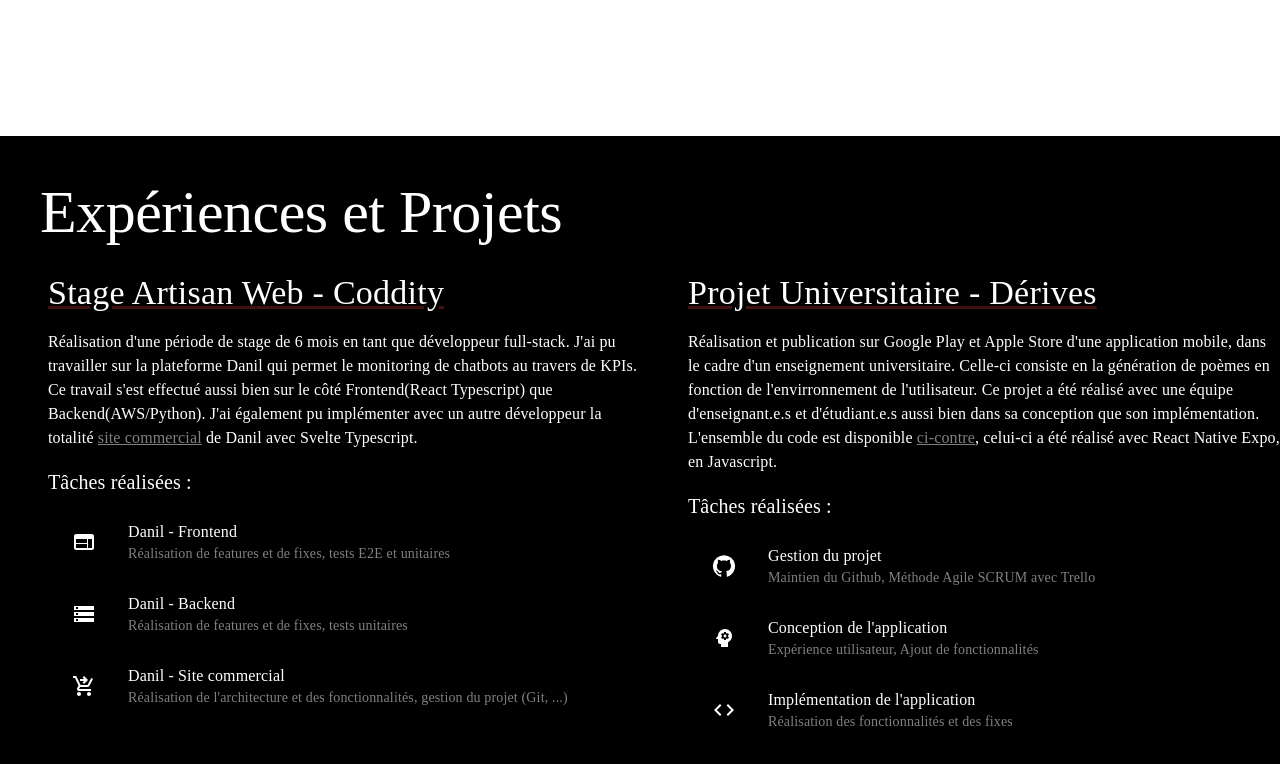
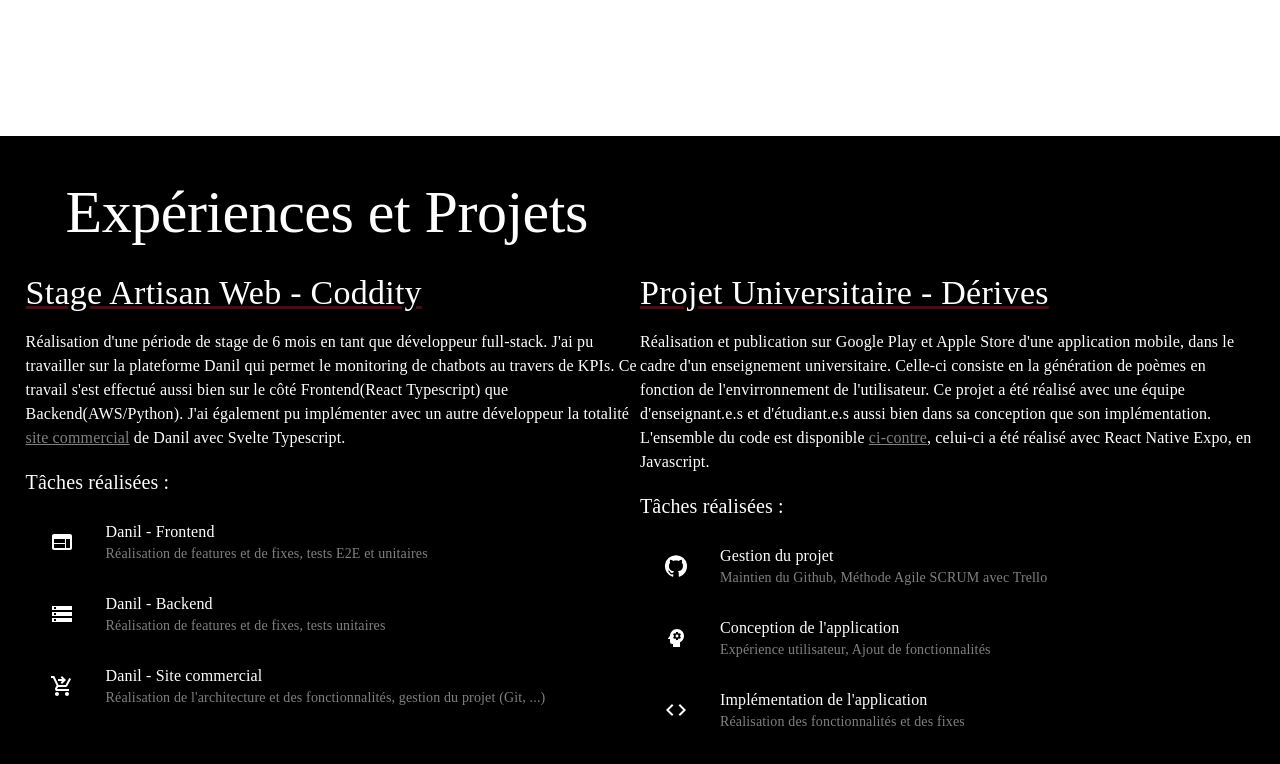
Before and after one commit to Adelaubi/personal-website, a React (Create React App) app: page / in a window 1280 px wide. Shown: the part 664-1428 px from the top of the page. Built offline with nearby package versions, Linux system fonts and the light colour scheme; the HTML template or start-up script is replaced by a standard one.

Commit message:
Fix a key error, fix css error

```diff
--- a/src/components/UI/organisms/experienceProjectSection.tsx
+++ b/src/components/UI/organisms/experienceProjectSection.tsx
@@ -90,7 +90,7 @@
       <Box sx={experiencesContainerStyle}>
         {
           experiences.map((experience) => (
-            <Box sx={singleExperienceContainerStyle}>
+            <Box sx={singleExperienceContainerStyle} key={experience.title}>
               <Link
                 href={experience.titleLink}
                 variant="h4"
@@ -118,7 +118,7 @@
               </Typography>
               <List sx={experienceTaskListStyle}>
                 {experience.tasks.map((task) => (
-                  <ListItem>
+                  <ListItem key={task.primary}>
                     <ListItemIcon>
                       {task.icon}
                     </ListItemIcon>
--- a/src/styles/experienceProjectSectionStyles.ts
+++ b/src/styles/experienceProjectSectionStyles.ts
@@ -2,11 +2,13 @@
   color: 'white',
 };
 
-export const mainContainerStyle: Record<string, string> = {
-  height: '85vh',
-  width: '100vw',
+export const mainContainerStyle: Record<string, string | Record<string, string>> = {
+  height: { xs: 'auto', lg: '85vh' },
+  paddingLeft: '2vw',
+  paddingRight: '2vw',
+  paddingTop: '5vh',
+  width: '96vw',
   backgroundColor: 'black',
-  paddingTop: '5vh',
 };
 
 export const mainTitleStyle: Record<string, string> = {
@@ -15,27 +17,25 @@
   marginLeft: '5vh',
 };
 
-export const experiencesContainerStyle: Record<string, string> = {
+export const experiencesContainerStyle: Record<string, string | Record<string, string>> = {
   display: 'flex',
-  flexDirection: 'row',
+  flexDirection: { xs: 'column', lg: 'row' },
   marginTop: '3vh',
 };
 
-export const singleExperienceContainerStyle: Record<string, string> = {
+export const singleExperienceContainerStyle: Record<string, string | Record<string, string>> = {
   flexDirection: 'column',
-  width: '50vw',
+  width: { xs: 'auto', lg: '50vw' },
 };
 
-export const experienceTitleLinkStyle: Record<string, string> = {
+export const experienceTitleLinkStyle: Record<string, string | Record<string, string>> = {
   fontFamily: 'Avenir',
   color: 'white',
-  marginLeft: '6vh',
 };
 
-export const experienceContentStyle: Record<string, string> = {
+export const experienceContentStyle: Record<string, string | Record<string, string>> = {
   fontFamily: 'Avenir',
   color: 'white',
-  marginLeft: '6vh',
   marginTop: '2vh',
 };
 
@@ -43,15 +43,14 @@
   color: 'gray',
 };
 
-export const experienceTaskTitleStyle: Record<string, string> = {
+export const experienceTaskTitleStyle: Record<string, string | Record<string, string>> = {
   fontFamily: 'Avenir',
   color: 'white',
-  marginLeft: '6vh',
   marginTop: '2vh',
 };
 
-export const experienceTaskListStyle: Record<string, string> = {
-  marginLeft: '7vh',
+export const experienceTaskListStyle: Record<string, string | Record<string, string>> = {
+  marginLeft: '1vh',
 };
 
 export const experienceTaskPrimaryStyle: Record<string, string> = {
--- a/src/styles/presentationSectionStyles.ts
+++ b/src/styles/presentationSectionStyles.ts
@@ -1,7 +1,9 @@
 export const mainBoxStyle: Record<string, string> = {
   display: 'flex',
   height: '90vh',
-  width: '100vw',
+  paddingLeft: '2vw',
+  paddingRight: '2vw',
+  width: '96vw',
   flexDirection: 'row',
 };
 
```
